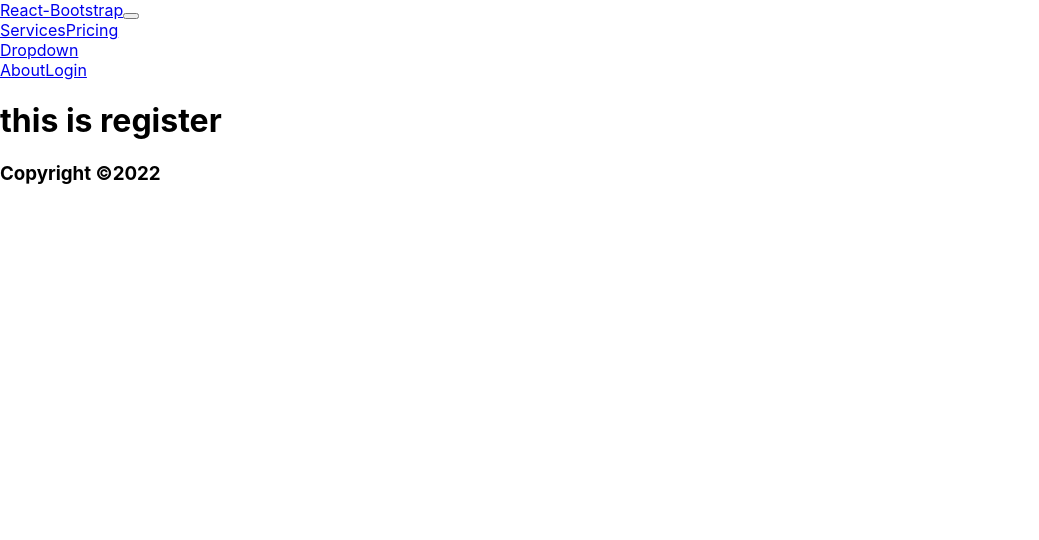
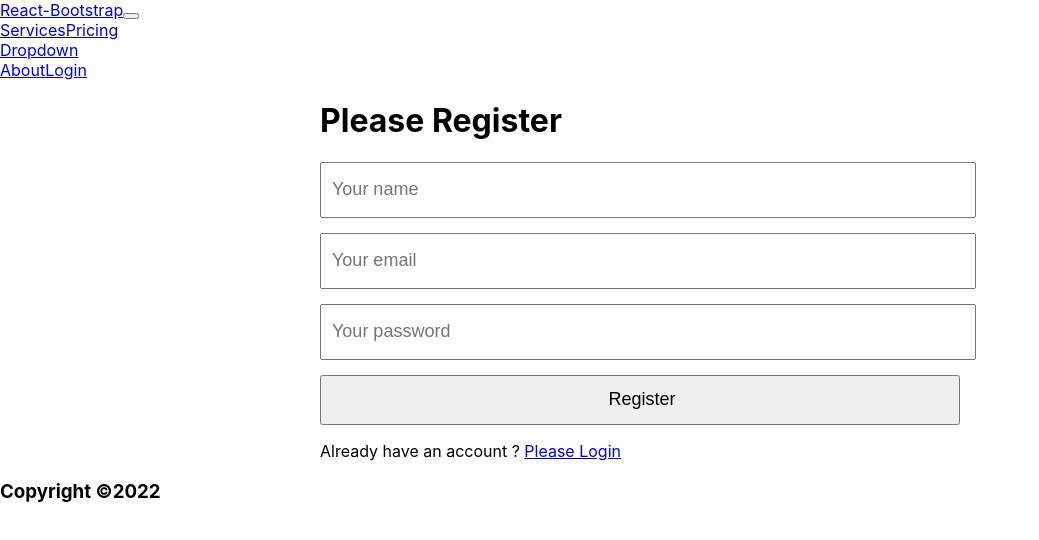
Before and after one commit to sajib-rana/independent-service-provider-10, a React (Create React App) app: page /register in a window 1280 px wide. Shown: the top 540 px of the page, without its empty margins (0-1039 px from the left). Built offline with nearby package versions, Linux system fonts and the light colour scheme; the HTML template or start-up script is replaced by a standard one.

Commit message:
toggle register and login

```diff
--- a/src/Pages/Login/Login/Login.js
+++ b/src/Pages/Login/Login/Login.js
@@ -23,7 +23,7 @@
         <Form onSubmit={handleSubmit}>
           <Form.Group className="mb-3" controlId="formBasicEmail">
             <Form.Label>Email address</Form.Label>
-            <Form.Control ref={emailRef} type="email" placeholder="Enter email" />
+            <Form.Control ref={emailRef} type="email" placeholder="Enter email" required/>
             <Form.Text className="text-muted">
               We'll never share your email with anyone else.
             </Form.Text>
@@ -31,7 +31,7 @@
 
           <Form.Group className="mb-3" controlId="formBasicPassword">
             <Form.Label>Password</Form.Label>
-            <Form.Control ref={passwordRef} type="password" placeholder="Password" />
+            <Form.Control ref={passwordRef} type="password" placeholder="Password" required/>
           </Form.Group>
           <Form.Group className="mb-3" controlId="formBasicCheckbox">
             <Form.Check type="checkbox" label="Check me out" />
--- /dev/null
+++ b/src/Pages/Login/Register/Register.css
@@ -0,0 +1,13 @@
+.register-info{
+    width: 50%;
+    margin: 0 auto;
+}
+.register-info input{
+    display: block;
+    width: 100%;
+    height: 50px;
+    padding-left: 10px;
+    font-size: 18px;
+    margin-bottom: 15px;
+
+}
--- a/src/Pages/Login/Register/Register.js
+++ b/src/Pages/Login/Register/Register.js
@@ -1,9 +1,29 @@
 import React from 'react';
+import { Link, useNavigate } from 'react-router-dom';
+import './Register.css'
 
 const Register = () => {
+    const navigate = useNavigate()
+
+    const navigateLogin = () =>{
+        navigate('/login')
+    }
+    const handleRegister = event =>{
+        event.preventDefault();
+    }
     return (
-        <div>
-            <h1>this is register</h1>
+        <div className='register-info'>
+            <h1>Please Register</h1>
+            <form onSubmit={handleRegister}>
+                <input type="text" name="name" id=""  placeholder='Your name '/>
+
+                <input type="email" name="email" id="" placeholder='Your email' required/>
+
+                <input type="password" name="password" id="" placeholder='Your password' required/>
+                <input type="submit" value="Register" />
+                <p>Already have an account ? <Link to='/login' className='text-danger text-decoration-none' onClick={navigateLogin}>Please Login</Link></p>
+
+            </form>
         </div>
     );
 };
```
